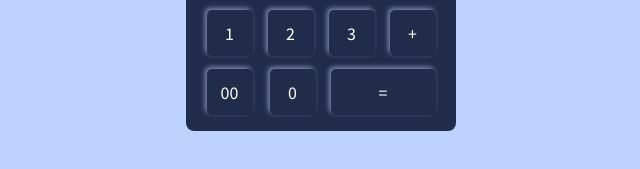
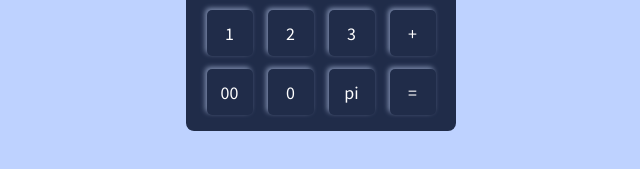
Before and after one commit to vivek-chhabra/Calculator, a plain HTML site: page index.html in a window 1280 px wide. Shown: the part 461-630 px from the top of the page, 319-959 px from the left. Drawn offline with Linux system fonts and the light colour scheme.

Commit message:
make changes in html and css file

```diff
--- a/index.html
+++ b/index.html
@@ -39,11 +39,10 @@
                     <div class="button " id="addition">+</div>
                 </div>
                 <div class="rows flex" id="row-5">
-                    <div class="part-1 flex">
-                        <div class="button " id="zeroo">00</div>
-                        <div class="button " id="zero">0</div>
-                    </div>
-                    <div class="part-2 button " id="equal">=</div>
+                    <div class="button " id="zeroo">00</div>
+                    <div class="button " id="zero">0</div>
+                    <div class="button" id="pi">pi</div>
+                    <div class="button " id="equal">=</div>
                 </div>
             </div>
         </div>
--- a/style.css
+++ b/style.css
@@ -57,15 +57,6 @@ body {
   gap: 15px;
 }
 
-.rows .part-1 {
-  gap: 17px;
-  flex: 1;
-}
-
-.part-2 {
-  width: 105px !important;
-}
-
 .button {
   width: 46px;
   height: 46px;
```
